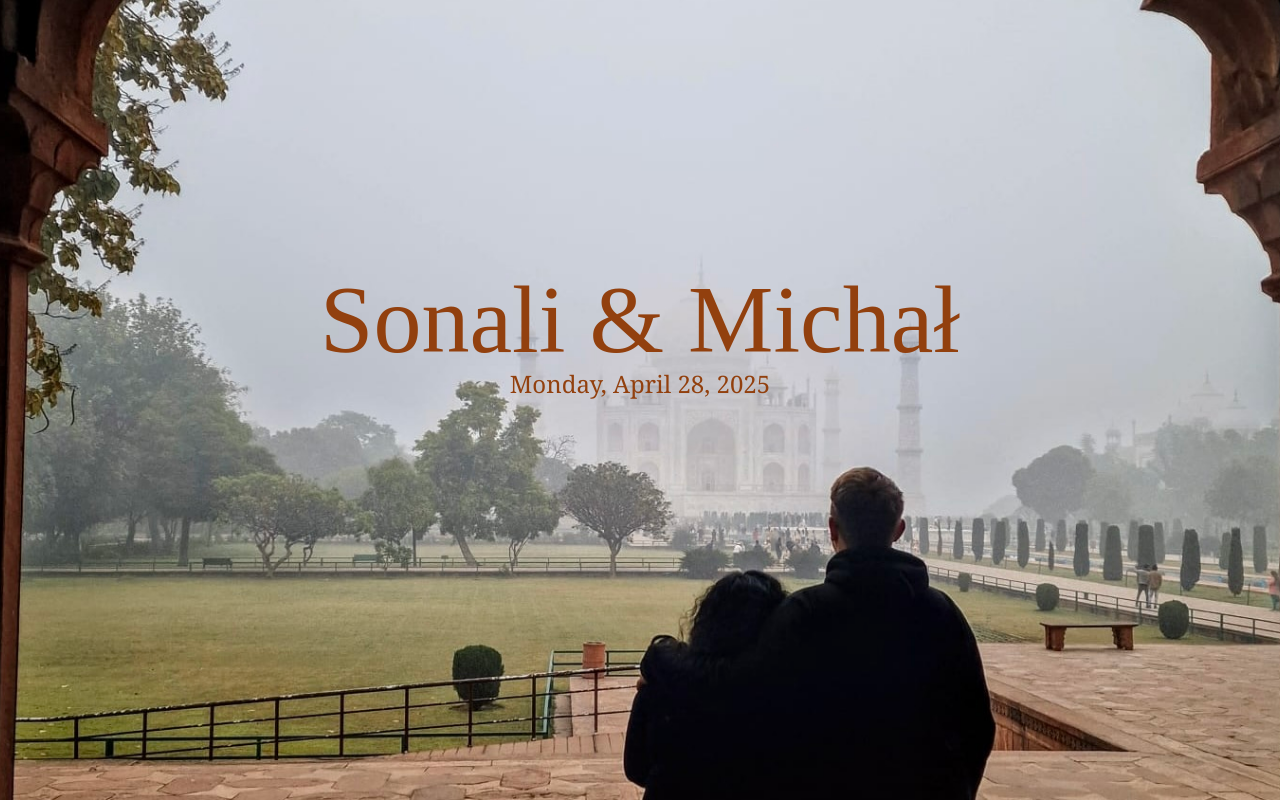
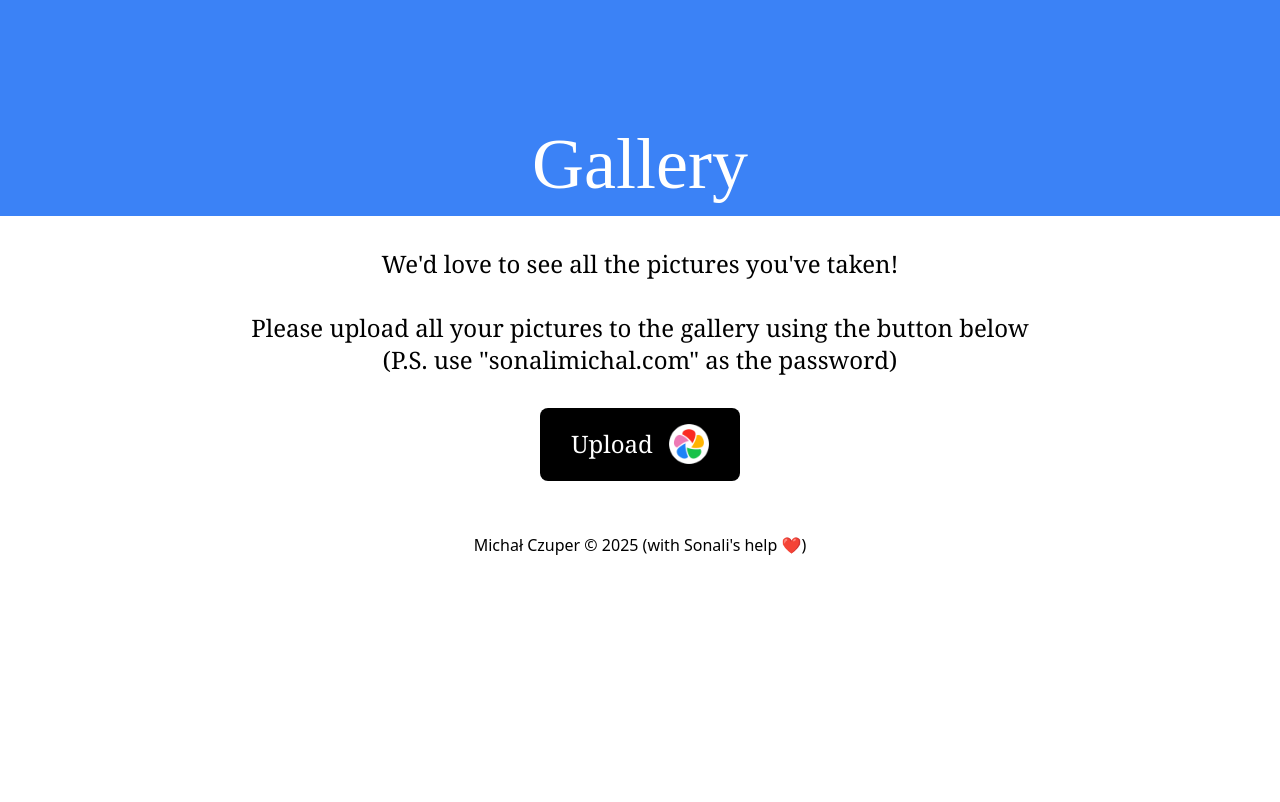
Before and after one commit to coolbigbear/wedding-website, a React (Vite) app: page /#/gallery in a window 1280 px wide. Shown: the top 802 px of the page. Built offline with nearby package versions, Linux system fonts and the light colour scheme; a web font is replaced by a local one.

Commit message:
Gallery implementation

```diff
--- a/src/App.jsx
+++ b/src/App.jsx
@@ -7,7 +7,7 @@ import { createContext, useLayoutEffect, useState } from 'react';
 import { translations } from './translations';
 import Attire from './components/pages/Attire';
 import Events from './components/pages/Events';
-import QandA from './components/pages/QandA';
+import Gallery from './components/pages/Gallery';
 
 export const LanguageContext = createContext('english');
 
@@ -28,11 +28,13 @@ const App = () => {
 				<Wrapper>
 					<Routes>
 						<Route path="/" element={<Layout />}>
+							{/* <div className='bg-bl'></div> */}
 							<Route index element={<Home />} />
 							<Route path="about" element={<About language={t.about} bgcolor={'bg-green-700'}/>} />
 							<Route path="attire" element={<Attire />} />
 							<Route path="events" element={<Events language={t.events} bgcolor={'bg-orange-500'} />} />
 							<Route path="qanda" element={<Events language={t.qanda} bgcolor={'bg-red-800'} />} />
+							<Route path="gallery" element={<Gallery language={t.gallery} bgcolor={'bg-blue-500'} />} />
 							<Route path="*" element={<Home />} />
 						</Route>
 					</Routes>
--- /dev/null
+++ b/src/components/ImmichButton.jsx
@@ -0,0 +1,36 @@
+import React from 'react';
+
+const ImmichButton = ({ bgColor, hoverBgColor, textColor, hoverTextColor }) => {
+
+	return (
+		<div className="mx-auto">
+			<a href="https://immich.coolbigbear.com/share/Syl2hg3evnhW7PwvUcIoYQMOnHHE6Kughza8kIfh_Jvnu4BEEQrgzfdddkw4s2u5dHA">
+				<button
+					className={`
+					gap-4
+					flex
+					items-center
+					border-2
+					hover:border-black
+					focus:outline-none
+					w-auto
+					h-auto
+					${bgColor}
+					hover:bg-[var(--hover-bg-color)]
+					text-[var(--text-color)]
+					hover:text-[var(--hover-text-color)]
+					md:text-2xl`}
+					style={{
+						'--hover-bg-color': hoverBgColor,
+						'--text-color': textColor,
+						'--hover-text-color': hoverTextColor,
+					}}>
+					Upload
+					<img src="/images/immich.png" className="size-10" />
+				</button>
+			</a>
+		</div>
+	);
+};
+
+export default ImmichButton;
--- a/src/components/pages/About.jsx
+++ b/src/components/pages/About.jsx
@@ -1,4 +1,3 @@
-import Polaroid from '../Polaroid';
 import PolaroidText from '../PolaroidText';
 import { Title } from '../Title';
 
--- /dev/null
+++ b/src/components/pages/Gallery.jsx
@@ -0,0 +1,17 @@
+import { Title } from '../Title';
+import ImmichButton from '../ImmichButton';
+
+const Gallery = ({ language, bgcolor }) => {
+	const markup = { __html: language.description };
+	return (
+		<div className={`flex flex-col bg-white font-serif`}>
+			<Title title={language.title} subtitle={language.subtitle} bgcolor={bgcolor} />
+			<h1 className="text-2xl md:mx-40 mx-4 text-center text-black my-8" dangerouslySetInnerHTML={markup}></h1>
+			<div className="grid col-auto">
+				<ImmichButton bgColor={'bg-black'} textColor={'white'} hoverBgColor={'bg-white'} hoverTextColor={'black'}/>
+			</div>
+		</div>
+	);
+};
+
+export default Gallery;
--- a/src/translations.js
+++ b/src/translations.js
@@ -11,8 +11,18 @@ export const translations = {
             { order: 2, title: "Our Story", imageUrl: "/images/big-weekend.jpeg", link: "/about" },
             { order: 1, title: "Other Events", imageUrl: "/images/other.jpeg", link: "/events" },
             { order: 0, title: "Attire", imageUrl: "/images/attire.jpeg", link: "/attire" },
-            { order: 3, title: "Questions & Answers", imageUrl: "/images/qanda.jpeg", link: "/qanda" }
+            { order: 3, title: "Questions & Answers", imageUrl: "/images/qanda.jpeg", link: "/qanda" },
+            { order: 5, title: "Gallery", imageUrl: "/images/gallery.jpg", link: "/gallery" }
         ],
+        gallery: {
+            title: "Gallery",
+            description: "We'd love to see all the pictures you've taken!<br><br>Please upload all your pictures to the gallery using the button below<br>(P.S. use \"sonalimichal.com\" as the password)",
+            events: [
+                {
+                    title: "Upload", description: ""
+                }
+            ]
+        },
         attire: {
             title: "Attire",
             subtitle: "What should I wear?",
@@ -250,7 +260,16 @@ export const translations = {
                 `Teraz możemy się nawzajem irytować kiedy tylko chcemy. Teraz, gdy nasze życie nie jest oddalone o lot samolotem, uwielbiamy wychodzić i jeść naszą ulubioną potrawę - sushi. W większość weekendów można nas znaleźć grających w gry planszowe, spacerujących lub po prostu siedzących razem, gdy ja czytam, a Michał pracuje nad swoim najnowszym projektem.`,
             ],
             images: ["/images/about/pub-cuddle.jpeg", "/images/about/outdoor-hug.jpeg", "/images/about/library.jpeg", "/images/about/mirror.jpeg"]
-        }
+        },
+        gallery: {
+            title: "Galeria",
+            description: "Bardzo chcielibyśmy zobaczyć wszystkie zdjęcia, które zrobiliście!<br><br>Prosimy o przesłanie wszystkich zdjęć do galerii za pomocą przycisku poniżej<br>(P.S. hasło to \"sonalimichal.com\")",
+            events: [
+                {
+                    title: "Upload", description: ""
+                }
+            ]
+        },
     },
     hindi: {
         title: "सोनाली और माइकल",
```
Also changed, not shown: public/images/gallery.jpg (added), public/images/immich.png (added).
